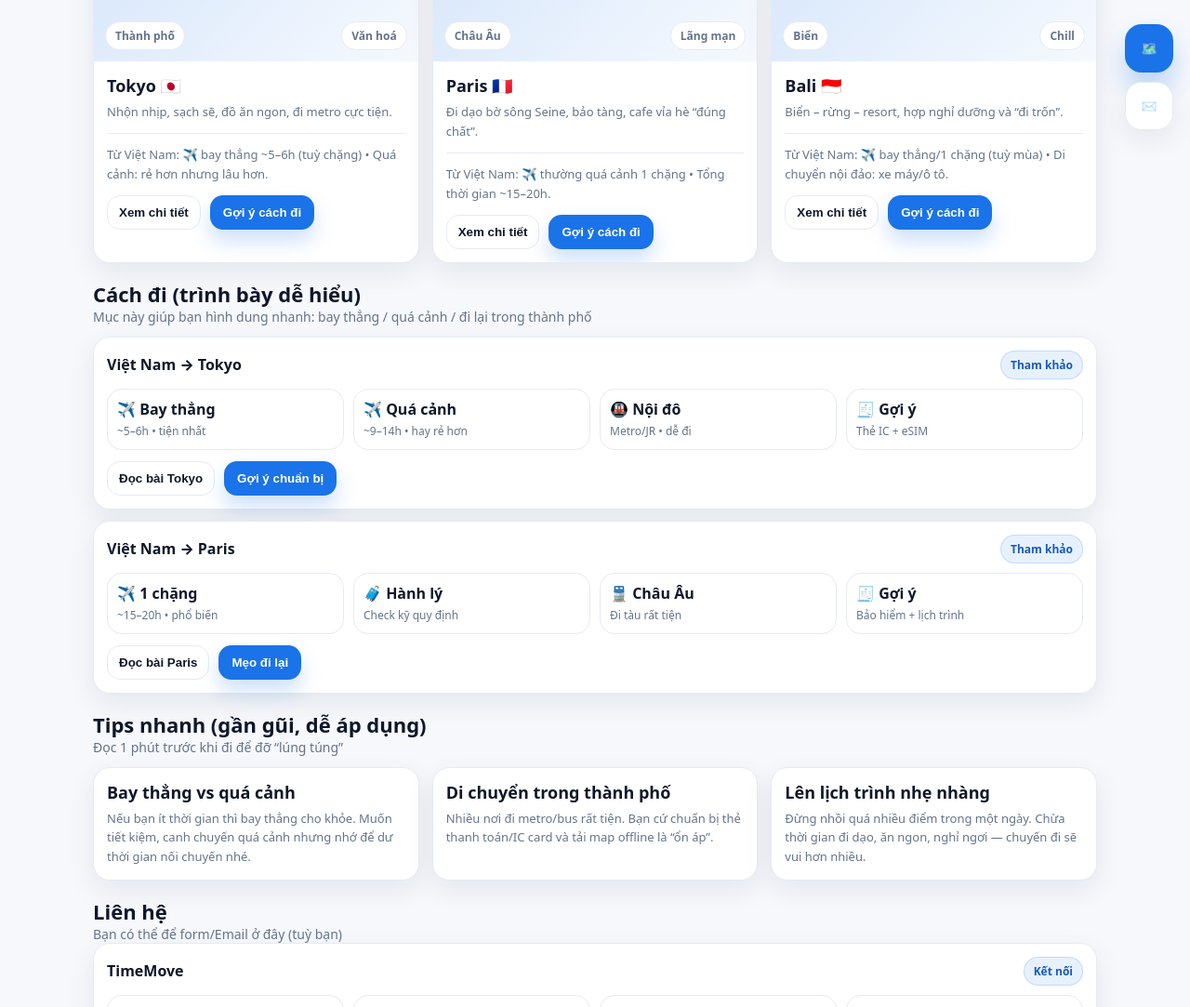
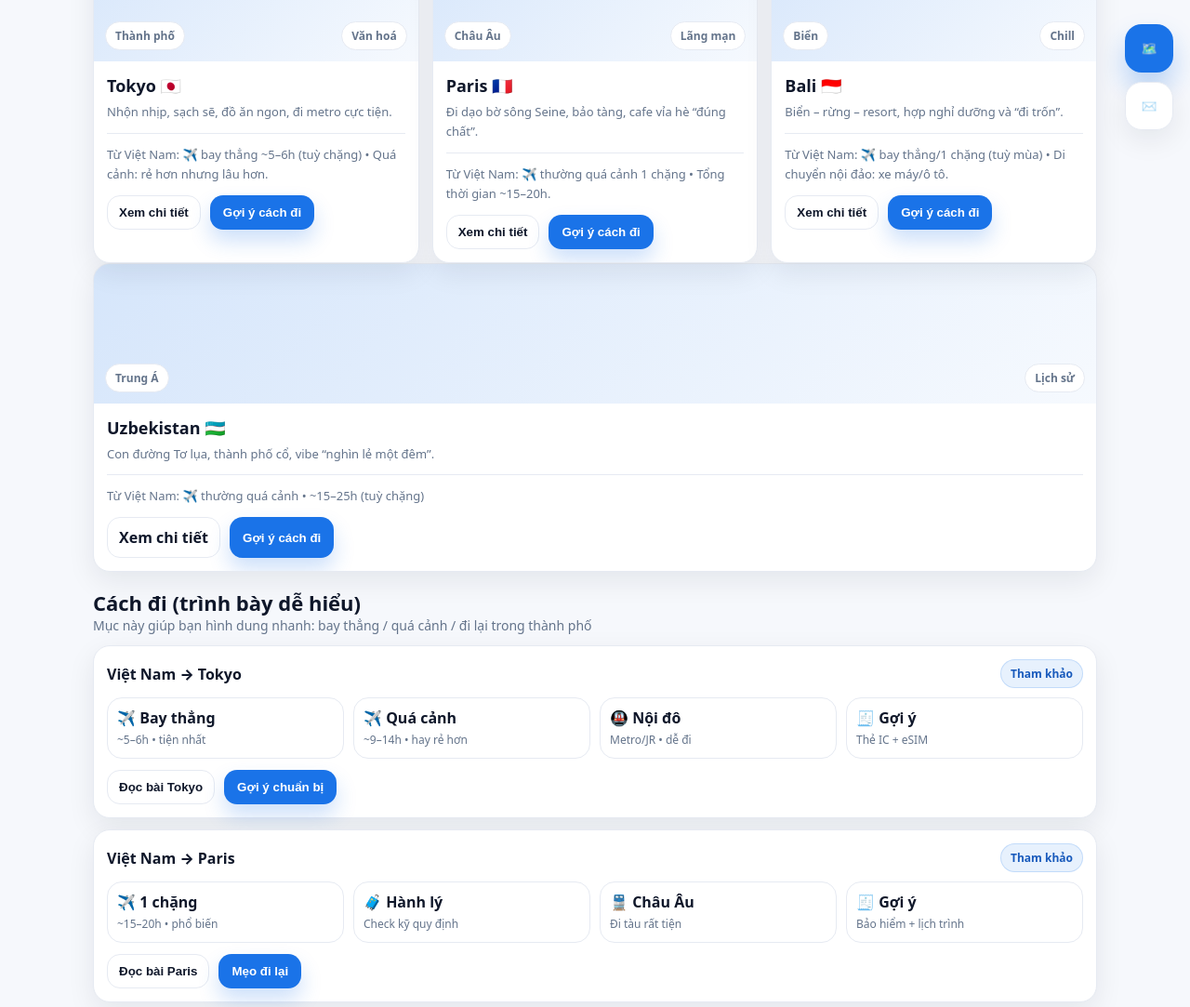
Before and after one commit to TimeMove/timemove.github.io, a plain HTML site: page index.html in a window 1280 px wide. Shown: the part 642-1725 px from the top of the page at 93% size. Drawn offline with Linux system fonts and the light colour scheme.

Commit message:
Update index.html

```diff
--- a/index.html
+++ b/index.html
@@ -299,6 +299,23 @@
         </div>
       </div>
     </div>
+<!-- Uzbekistan -->
+<div class="card">
+  <div class="thumb">
+    <span class="tag">Trung Á</span>
+    <span class="tag">Lịch sử</span>
+  </div>
+  <div class="content">
+    <h3 class="title">Uzbekistan 🇺🇿</h3>
+    <p class="meta">Con đường Tơ lụa, thành phố cổ, vibe “nghìn lẻ một đêm”.</p>
+    <div class="divider"></div>
+    <p class="meta">Từ Việt Nam: ✈️ thường quá cảnh • ~15–25h (tuỳ chặng)</p>
+    <div class="actions">
+      <a class="btnGhost" href="uzbekistan.html">Xem chi tiết</a>
+      <button class="btn btnPrimary" onclick="presetRoute('Việt Nam','Uzbekistan')">Gợi ý cách đi</button>
+    </div>
+  </div>
+</div>
 
     <!-- ROUTES -->
     <div id="ketnoi" class="section">
```
